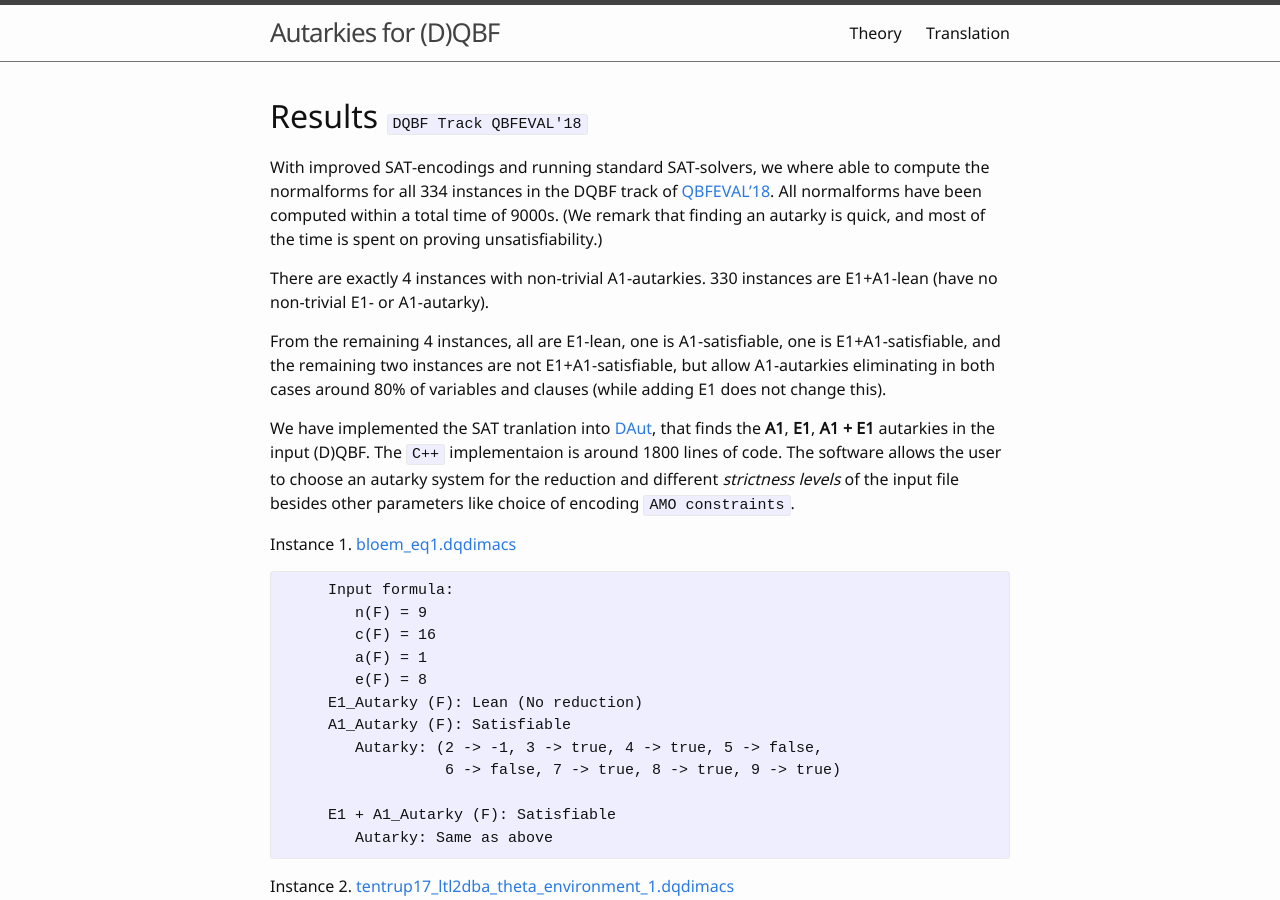
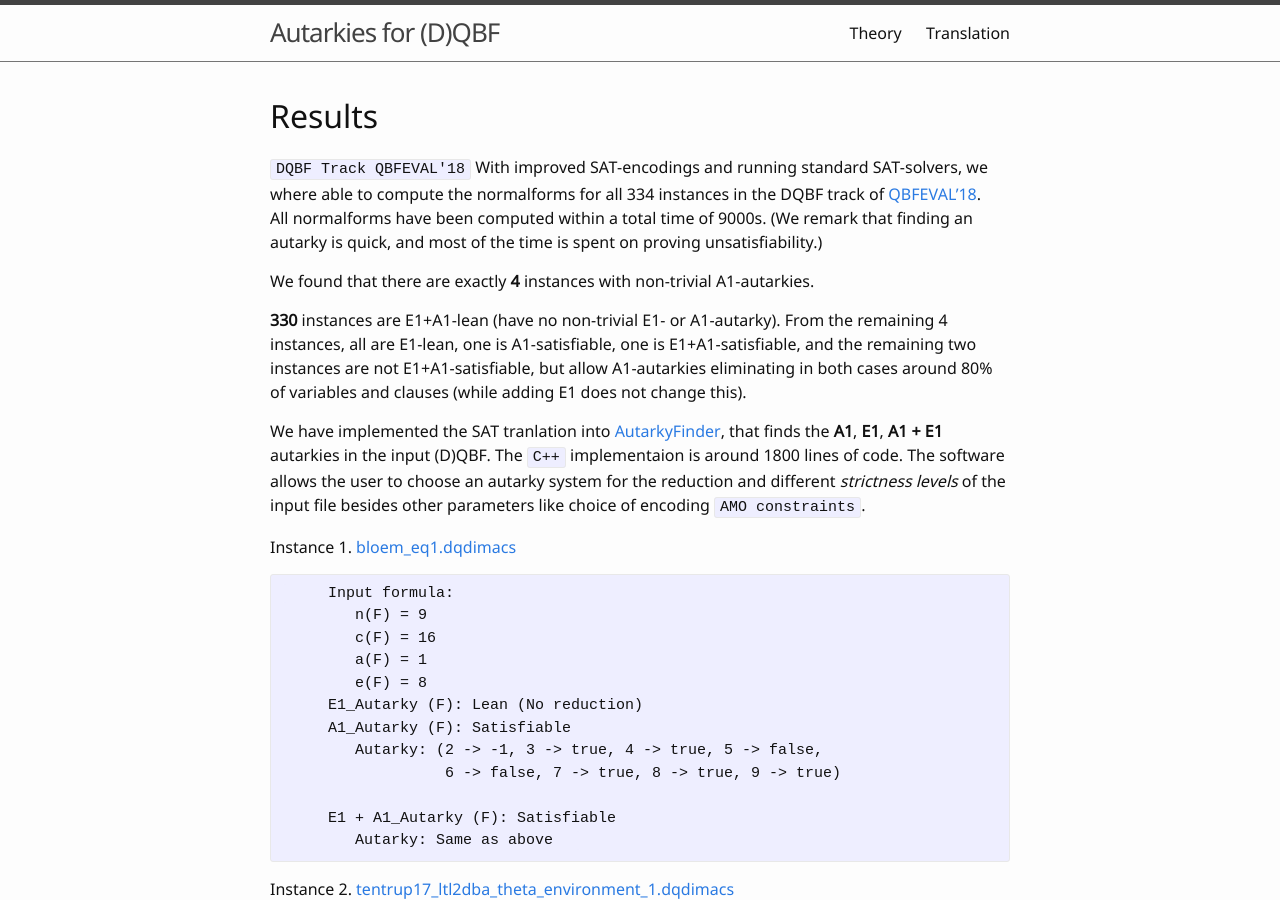
Before and after one commit to Autarkies/Autarkies.github.io, a Jekyll site: the page built from results.md, in a window 1280 px wide and 900 px high. Built offline with Jekyll 4.4.1, drawn with Linux system fonts in a browser that asks for light colours.

Commit message:
Restructed the page

```diff
--- a/results.md
+++ b/results.md
@@ -2,7 +2,8 @@
 title: Results
 ---
 
-# Results ``DQBF Track QBFEVAL'18``
+# Results
+   ``DQBF Track QBFEVAL'18``
    With improved SAT-encodings and running standard SAT-solvers,
    we where able to compute the normalforms for all 334 instances
    in the DQBF track of [QBFEVAL'18](http://www.qbflib.org/qbfeval18.php).
@@ -10,15 +11,15 @@ title: Results
    (We remark that finding an autarky is quick, and most of the
    time is spent on proving unsatisfiability.)
 
-   There are exactly 4 instances with non-trivial A1-autarkies.
-   330 instances are E1+A1-lean (have no non-trivial E1- or A1-autarky).
+   We found that there are exactly **4** instances with non-trivial A1-autarkies.
 
+   **330** instances are E1+A1-lean (have no non-trivial E1- or A1-autarky).
    From the remaining 4 instances, all are E1-lean, one is A1-satisfiable,
    one is E1+A1-satisfiable, and the remaining two instances are not E1+A1-satisfiable,
    but allow A1-autarkies eliminating in both cases around 80% of variables
    and clauses (while adding E1 does not change this).
 
-   We have implemented the SAT tranlation into [DAut](https://github.com/arey0pushpa/dcnf-autarky),
+   We have implemented the SAT tranlation into [AutarkyFinder](https://github.com/arey0pushpa/dcnf-autarky),
    that finds the **A1**, **E1**, **A1 + E1** autarkies in the input (D)QBF.
    The `C++` implementaion is around 1800 lines of code. The software allows the user to choose an
    autarky system for the reduction and different *strictness levels* of the input file besides
```
